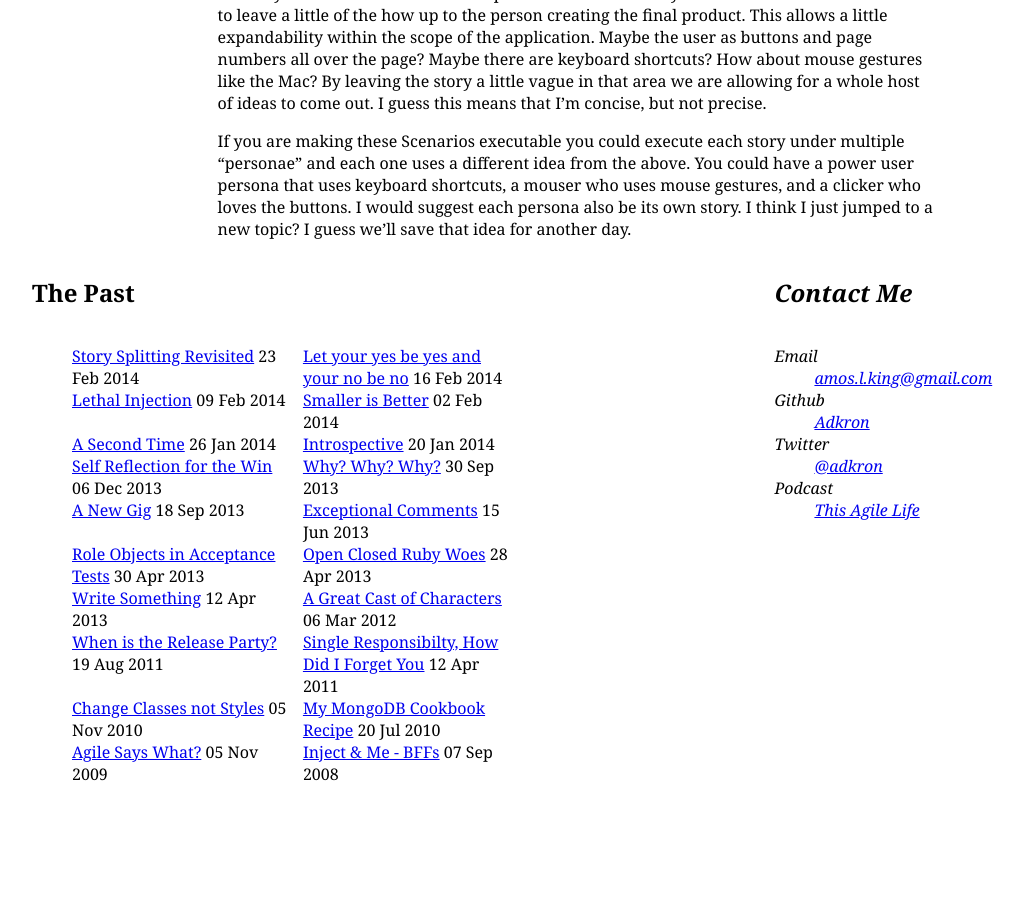
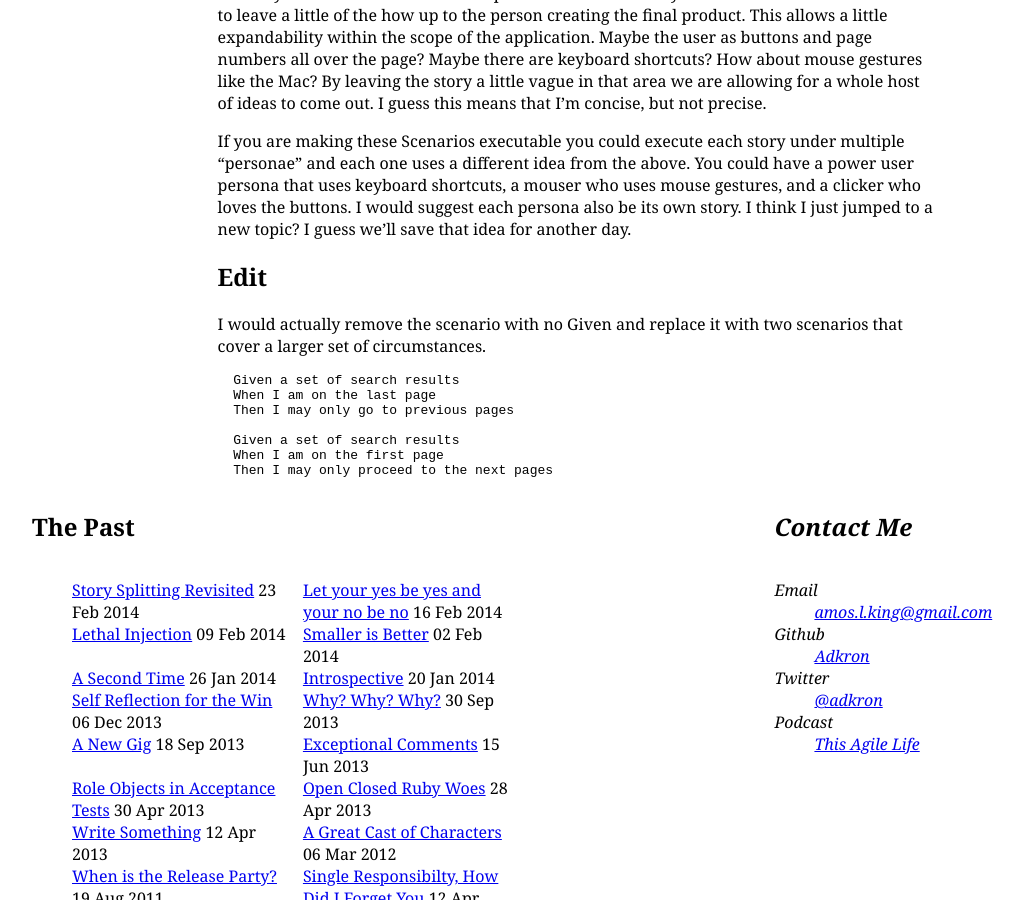
Before and after one commit to adkron/dirtyinformation.com, a Jekyll site: the page built from _posts/2014-2-23-story-splititing-revisitted.markdown, in a window 1280 px wide and 900 px high, scrolled down 1225 px. Shown: the whole window, without its empty margins (64-1086 px from the left). Built offline with Jekyll 4.4.1, drawn with Linux system fonts in a browser that asks for light colours; Markdown is read by kramdown in place of the engine named in the settings; before the commit the page ends 2034 px from its top, so only the background shows below that.

Commit message:
Edits scenarios on Splitting Stories Revisited
Amos King @adkron <amos.l.king@gmail.com>

````diff
--- a/_posts/2014-2-23-story-splititing-revisitted.markdown
+++ b/_posts/2014-2-23-story-splititing-revisitted.markdown
@@ -89,3 +89,19 @@ above. You could have a power user persona that uses keyboard shortcuts,
 a mouser who uses mouse gestures, and a clicker who loves the buttons. I
 would suggest each persona also be its own story. I think I just jumped
 to a new topic? I guess we'll save that idea for another day.
+
+Edit
+----
+
+I would actually remove the scenario with no Given and replace it with
+two scenarios that cover a larger set of circumstances.
+
+```Cucumber
+  Given a set of search results
+  When I am on the last page
+  Then I may only go to previous pages
+
+  Given a set of search results
+  When I am on the first page
+  Then I may only proceed to the next pages
+```
````
